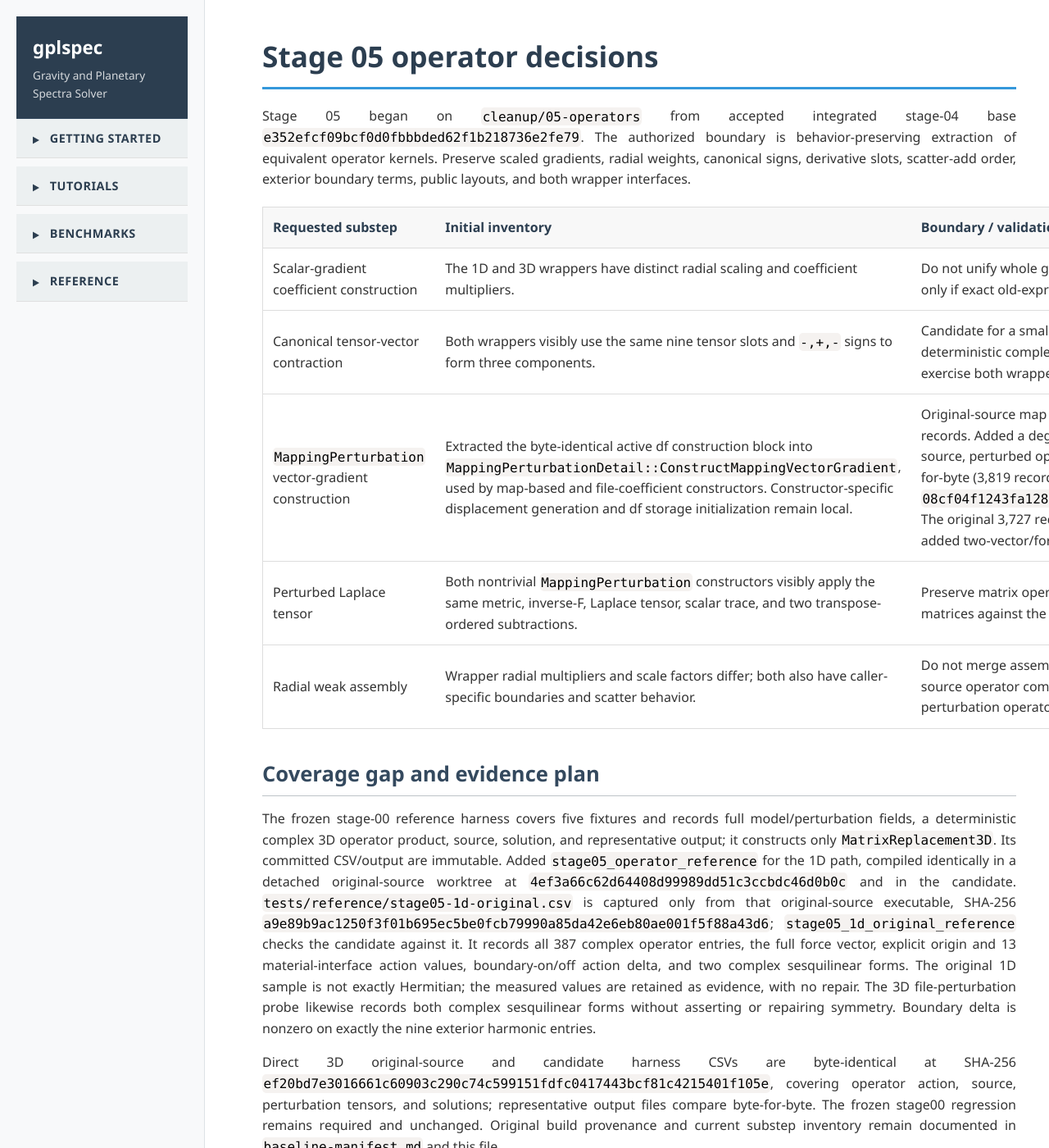
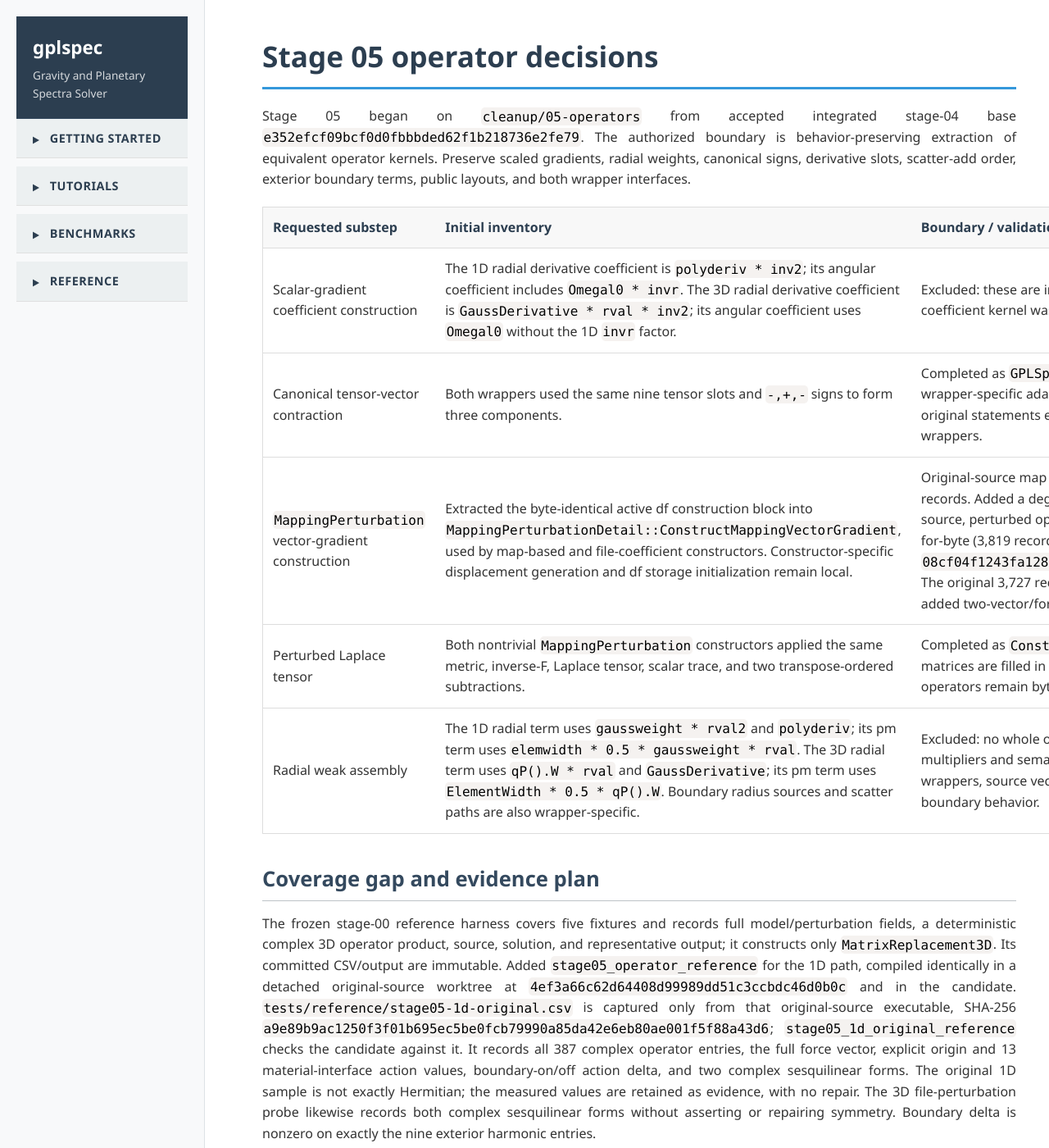
Before and after one commit to adcm2/gplspec, a Jekyll site: the page built from docs/cleanup/stage-05-decisions.md, in a window 1280 px wide and 1400 px high. Shown: the whole window at 82% size. Built offline with Jekyll 4.4.1, drawn with Linux system fonts in a browser that asks for light colours; nearby versions of some CDN libraries; our own code applies the rules of GitHub Pages for plain Markdown files; some of the changed text lies outside the part shown.

Commit message:
Extract shared perturbed Laplace tensor kernel

```diff
--- a/docs/cleanup/stage-05-decisions.md
+++ b/docs/cleanup/stage-05-decisions.md
@@ -4,11 +4,11 @@
 
 | Requested substep | Initial inventory | Boundary / validation |
 |---|---|---|
-| Scalar-gradient coefficient construction | The 1D and 3D wrappers have distinct radial scaling and coefficient multipliers. | Do not unify whole gradient construction. A smaller coefficient operation is eligible only if exact old-expression comparisons prove equivalence. |
-| Canonical tensor-vector contraction | Both wrappers visibly use the same nine tensor slots and `-,+,-` signs to form three components. | Candidate for a small internal kernel with wrapper-specific access adapters. Test deterministic complex vectors/tensors against copied original statements and exercise both wrappers. |
+| Scalar-gradient coefficient construction | The 1D radial derivative coefficient is `polyderiv * inv2`; its angular coefficient includes `Omegal0 * invr`. The 3D radial derivative coefficient is `GaussDerivative * rval * inv2`; its angular coefficient uses `Omegal0` without the 1D `invr` factor. | Excluded: these are intentionally differently scaled operators. No common coefficient kernel was extracted. |
+| Canonical tensor-vector contraction | Both wrappers used the same nine tensor slots and `-,+,-` signs to form three components. | Completed as `GPLSpec::detail::ContractCanonicalTensorVector` with wrapper-specific adapters; 1,000 deterministic dense complex cases match copied original statements exactly, and original-source operator probes cover both wrappers. |
 | `MappingPerturbation` vector-gradient construction | Extracted the byte-identical active df construction block into `MappingPerturbationDetail::ConstructMappingVectorGradient`, used by map-based and file-coefficient constructors. Constructor-specific displacement generation and df storage initialization remain local. | Original-source map constructor is covered by stage00 full df/da/operator/solution records. Added a degree-2 file-coefficient fixture; its full `dxi`, `dxilm`, `df`, `da`, source, perturbed operator, and solution match the `4ef3a66c` output fixture byte-for-byte (3,819 records after adding the 3D Hermitian characterization; SHA-256 `08cf04f1243fa128645490c4eba13eed5f7b5fceff76b032f2f5d8141efe3263`). The original 3,727 records were verified byte-identical in the expanded capture (the added two-vector/form records alone account for the difference). |
-| Perturbed Laplace tensor | Both nontrivial `MappingPerturbation` constructors visibly apply the same metric, inverse-F, Laplace tensor, scalar trace, and two transpose-ordered subtractions. | Preserve matrix operation and subtraction order exactly; compare complex matrices against the copied original sequence. |
-| Radial weak assembly | Wrapper radial multipliers and scale factors differ; both also have caller-specific boundaries and scatter behavior. | Do not merge assembly absent a smaller exact common operation. Direct original-source operator comparisons must include both wrapper paths, source vectors, perturbation operators, and boundary characterization. |
+| Perturbed Laplace tensor | Both nontrivial `MappingPerturbation` constructors applied the same metric, inverse-F, Laplace tensor, scalar trace, and two transpose-ordered subtractions. | Completed as `ConstructPerturbedLaplaceTensor`; caller-owned concrete matrices are filled in place. Original map and file-constructor arrays and perturbed operators remain byte-identical to the original-source references. |
+| Radial weak assembly | The 1D radial term uses `gaussweight * rval2` and `polyderiv`; its pm term uses `elemwidth * 0.5 * gaussweight * rval`. The 3D radial term uses `qP().W * rval` and `GaussDerivative`; its pm term uses `ElementWidth * 0.5 * qP().W`. Boundary radius sources and scatter paths are also wrapper-specific. | Excluded: no whole or smaller assembly extraction preserves the distinct multipliers and semantics. Direct original-source operator comparisons cover both wrappers, source vectors, perturbation arrays/operators, origin/interfaces, and boundary behavior. |
 
 ## Coverage gap and evidence plan
 
@@ -16,7 +16,7 @@
 
 Direct 3D original-source and candidate harness CSVs are byte-identical at SHA-256 `ef20bd7e3016661c60903c290c74c599151fdfc0417443bcf81c4215401f105e`, covering operator action, source, perturbation tensors, and solutions; representative output files compare byte-for-byte. The frozen stage00 regression remains required and unchanged. Original build provenance and current substep inventory remain documented in `baseline-manifest.md` and this file.
 
-The unused `Mapping_Tools::dxitodf` path is not treated as equivalent to the active `MappingPerturbation` constructors: it is a separate standalone historical routine with additional inputs and different layout. The active vector-gradient extraction keeps all formulas and component ordering unchanged. Perturbed-Laplace extraction and remaining category decisions are pending.
+The unused `Mapping_Tools::dxitodf` path is not equivalent to the active `MappingPerturbation` constructors: it is a standalone historical routine with additional inputs and a different layout, and has no active call sites. `Gravity_Tools` contains force/sensitivity operations rather than a second matching wrapper weak-assembly implementation. These were audited and left unchanged. The active vector-gradient extraction keeps all formulas and component ordering unchanged.
 
 ## Completed extraction 1 — canonical tensor-vector contraction
 
@@ -26,3 +26,8 @@
 ## Completed extraction 2 — MappingPerturbation vector gradient
 
 The radial-map and file-coefficient constructors now share their exactly identical spectral derivative, inverse-transform, and df tensor-assignment block. The copied block was byte-identical before extraction. Both original-source references pass: the frozen stage00 map-based fixture and the additional original-source file-coefficient comparator. The test also records nonzero degree-2 coefficients and compares the complete perturbation field, operator action, source, and solution. Constructor-local data creation and the separate perturbed-Laplace construction remain unchanged.
+
+
+## Completed extraction 3 — perturbed Laplace tensor
+
+The two active `MappingPerturbation` constructors now call the shared helper after their unchanged `_vec_da` allocation. It preserves the metric entries, concrete `tmp1` and `tmp2` matrices, multiplication order, trace expression, and sequential `tmp2`/transpose subtractions. Candidate file-constructor output remains byte-identical to the 4ef3a66 original fixture (3,819 rows, SHA-256 `08cf04f1243fa128645490c4eba13eed5f7b5fceff76b032f2f5d8141efe3263`); all stage-05 focused CTests and the frozen stage-00 three-comparison runner pass. The original expected files were not regenerated.
```
Also changed, not shown: implementation_status.md (+6 -0 lines), 2 other files.
